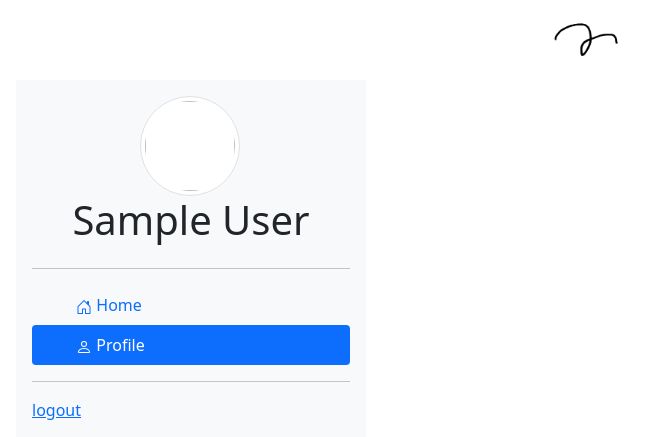
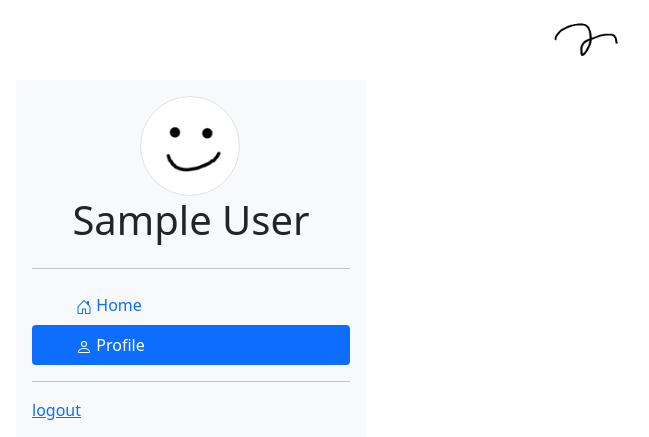
Before and after one commit to tylerBrittain42/Twoter, a Flask app: a page that uses app/templates/profile.html in a window 1280 px wide. Shown: the top 437 px of the page, without its empty margins (54-703 px from the left). Run offline with Flask 2, Linux system fonts and the light colour scheme; the visitor is signed in with stand-in values (Sample User, id 1); data comes from the database, SQL or seed files in the repository; data that the repository does not hold is empty; parts of the project's set-up code (start-up, migrations or seed data) failed here and were passed over.

Commit message:
Added profile images

```diff
--- a/app/templates/feed.html
+++ b/app/templates/feed.html
@@ -1,6 +1,7 @@
 <!DOCTYPE html>
 <html lang="en">
   <head>
+    <link rel="icon" href="{{ url_for('static', filename='/img/TwoterLogo.png') }}">
     <!-- Required meta tags -->
     <meta charset="utf-8" />
     <meta
@@ -64,7 +65,9 @@
               <use xlink:href="#bootstrap" />
             </svg>
             <span class="fs-4">
+
               <img
+              src = "{{ url_for('static', filename='/img/default.jpg') }}"
                 class="img-thumbnail rounded-circle"
                 height="100"
                 width="100"
@@ -175,6 +178,7 @@
                   <!--Username and option to follow-->
                   <div class="vstack" style="float: left">
                     <img
+                    src = "{{ url_for('static', filename='/img/default.jpg') }}"
                       class="img-thumbnail rounded-circle"
                       height="50"
                       width="50"
--- a/app/templates/profile.html
+++ b/app/templates/profile.html
@@ -1,6 +1,7 @@
 <!DOCTYPE html>
 <html lang="en">
   <head>
+    <link rel="icon" href="{{ url_for('static', filename='/img/TwoterLogo.png') }}">
     <!-- Required meta tags -->
     <meta charset="utf-8" />
     <meta
@@ -58,6 +59,7 @@
             </svg>
             <span class="fs-4">
               <img
+              src = "{{ url_for('static', filename='/img/default.jpg') }}"
                 class="img-thumbnail rounded-circle"
                 height="100"
                 width="100"
@@ -130,6 +132,7 @@
                   <!--Username and option to follow-->
                   <div class="vstack" style="float: left">
                     <img
+                    src = "{{ url_for('static', filename='/img/default.jpg') }}"
                       class="img-thumbnail rounded-circle"
                       height="50"
                       width="50"
```
